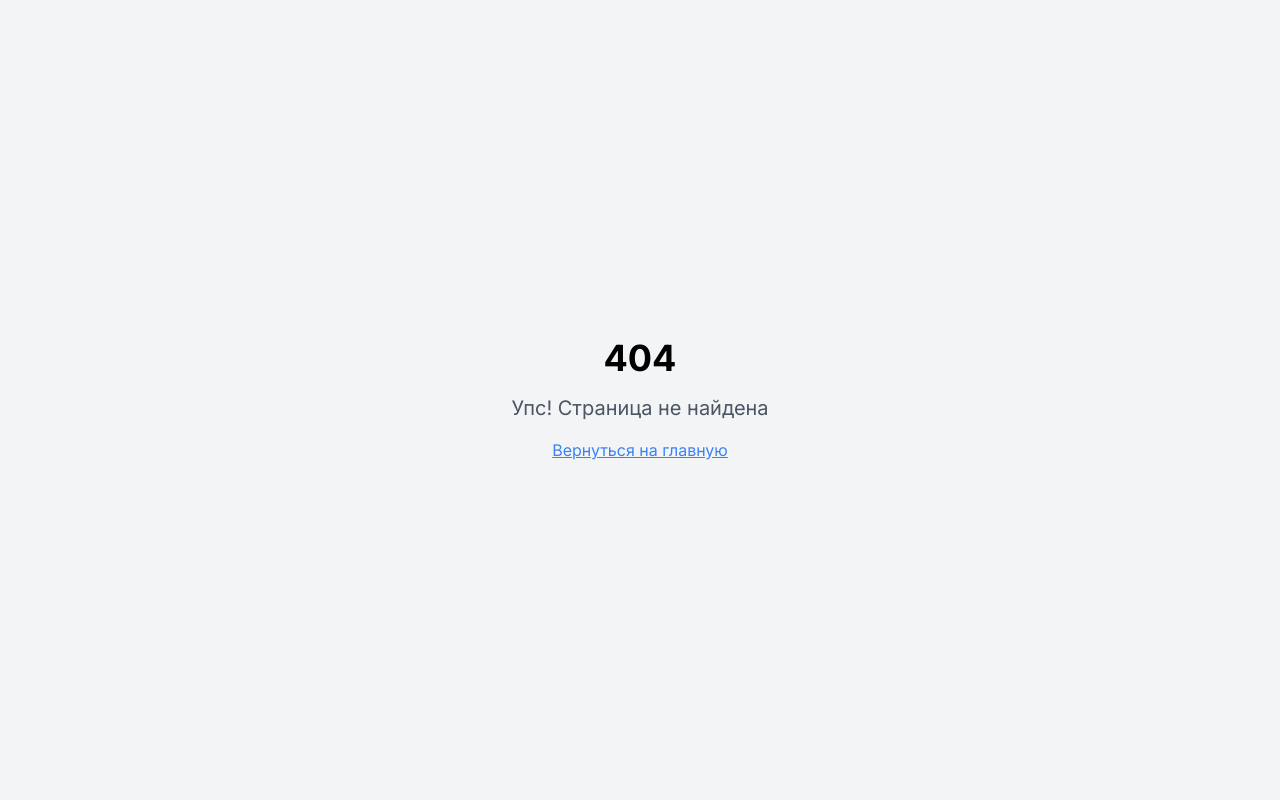
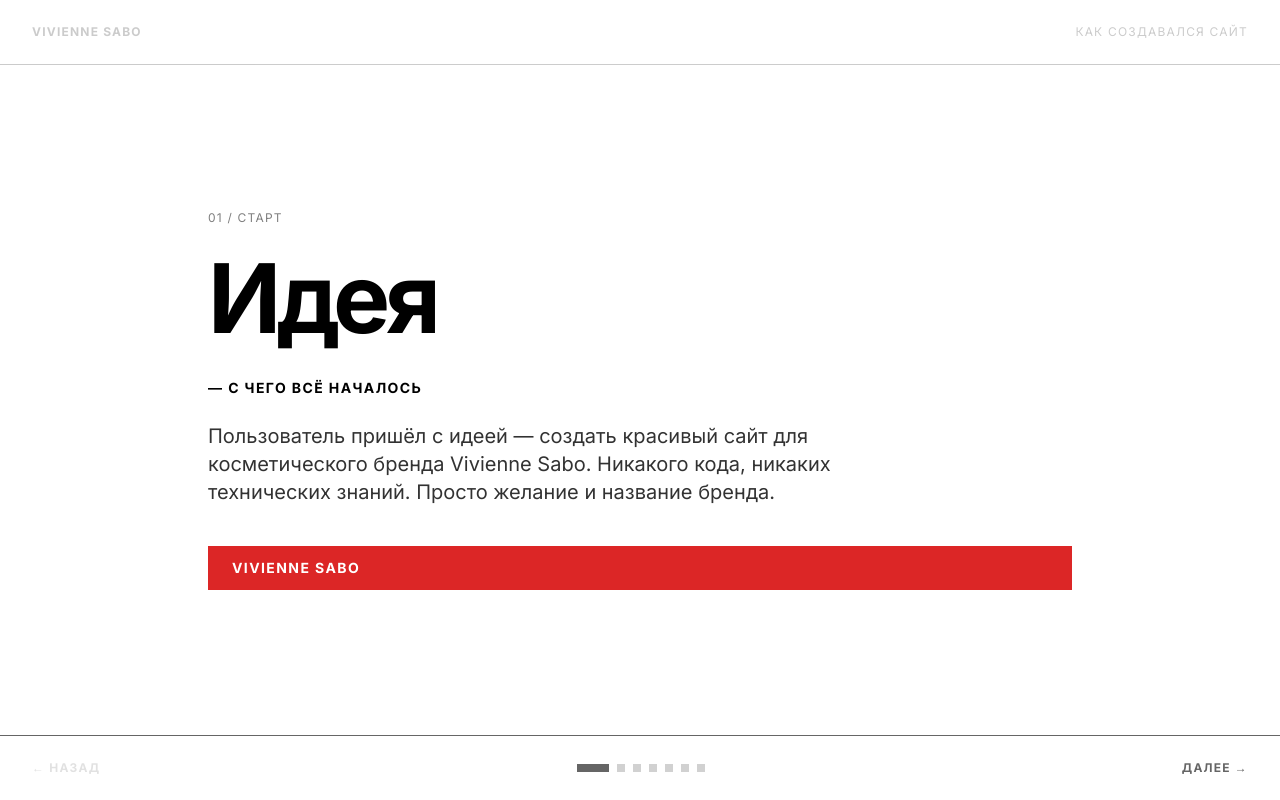
Before and after one commit to pr-poehali-dev/data-analytics-enhancer, a React (Vite) app: page /presentation in a window 1280 px wide. Before the commit this address had no page. Built offline with nearby package versions, Linux system fonts and the light colour scheme.

Commit message:
feat: add website creation presentation with plan

```diff
--- a/src/App.tsx
+++ b/src/App.tsx
@@ -6,6 +6,7 @@ import { QueryClient, QueryClientProvider } from "@tanstack/react-query";
 import { BrowserRouter, Routes, Route } from "react-router-dom";
 import Index from "./pages/Index";
 import QRPage from "./pages/QRPage";
+import Presentation from "./pages/Presentation";
 import NotFound from "./pages/NotFound";
 
 const queryClient = new QueryClient();
@@ -19,6 +20,7 @@ const App = () => (
         <Routes>
           <Route path="/" element={<Index />} />
           <Route path="/qr" element={<QRPage />} />
+          <Route path="/presentation" element={<Presentation />} />
           {/* ADD ALL CUSTOM ROUTES ABOVE THE CATCH-ALL "*" ROUTE */}
           <Route path="*" element={<NotFound />} />
         </Routes>
--- /dev/null
+++ b/src/pages/Presentation.tsx
@@ -0,0 +1,172 @@
+import { useState } from "react";
+
+const slides = [
+  {
+    id: 1,
+    label: "01 / СТАРТ",
+    title: "Идея",
+    subtitle: "С чего всё началось",
+    content: "Пользователь пришёл с идеей — создать красивый сайт для косметического бренда Vivienne Sabo. Никакого кода, никаких технических знаний. Просто желание и название бренда.",
+    highlight: "Vivienne Sabo",
+    bg: "bg-white",
+    accent: "bg-red-600",
+    textColor: "text-black",
+  },
+  {
+    id: 2,
+    label: "02 / ШАБЛОН",
+    title: "Выбор\nшаблона",
+    subtitle: "Основа для дизайна",
+    content: "Был выбран минималистичный шаблон в стиле швейцарского графического дизайна — GRIDFORM. Чёрный, белый, красный. Строгие сетки и крупная типографика — идеально для люксового бренда.",
+    highlight: "Swiss Grid Style",
+    bg: "bg-black",
+    accent: "bg-red-600",
+    textColor: "text-white",
+  },
+  {
+    id: 3,
+    label: "03 / КОНТЕНТ",
+    title: "Адаптация\nтекстов",
+    subtitle: "Бренд обретает голос",
+    content: "Все тексты переписаны под Vivienne Sabo: заголовки, описания продуктов, блок «О бренде», контакты. Французский шик и парижская элегантность — в каждом слове.",
+    highlight: "Парижский шик",
+    bg: "bg-white",
+    accent: "bg-black",
+    textColor: "text-black",
+  },
+  {
+    id: 4,
+    label: "04 / ФОТО",
+    title: "Генерация\nизображений",
+    subtitle: "Визуальная составляющая",
+    content: "С помощью ИИ были созданы 3 продуктовых изображения: тушь, помада, тени. Все в едином стиле — минимализм, белый фон, профессиональная beauty-съёмка.",
+    highlight: "3 продукта",
+    bg: "bg-red-600",
+    accent: "bg-white",
+    textColor: "text-white",
+  },
+  {
+    id: 5,
+    label: "05 / QR-КОД",
+    title: "QR-код\nи шеринг",
+    subtitle: "Удобный доступ к сайту",
+    content: "По запросу пользователя добавлен QR-код прямо на сайт, а также создана отдельная страница /qr — для распечатки и демонстрации на встречах.",
+    highlight: "/qr страница",
+    bg: "bg-black",
+    accent: "bg-red-600",
+    textColor: "text-white",
+  },
+  {
+    id: 6,
+    label: "06 / ИТОГ",
+    title: "Готовый\nсайт",
+    subtitle: "Результат за один сеанс",
+    content: "Полноценный сайт бренда с навигацией, коллекциями, историей бренда, формой контактов и QR-кодом. Без единой строчки кода со стороны пользователя.",
+    highlight: "0 строк кода",
+    bg: "bg-white",
+    accent: "bg-red-600",
+    textColor: "text-black",
+  },
+  {
+    id: 7,
+    label: "07 / ПЛАН",
+    title: "Что дальше?",
+    subtitle: "Дорожная карта",
+    content: null,
+    steps: [
+      { num: "1", text: "Подключить форму — заявки на почту" },
+      { num: "2", text: "Добавить реальные фото продуктов" },
+      { num: "3", text: "Привязать свой домен viviennesabo.ru" },
+      { num: "4", text: "Запустить каталог с фильтрами" },
+      { num: "5", text: "Настроить SEO и продвижение" },
+    ],
+    highlight: null,
+    bg: "bg-black",
+    accent: "bg-red-600",
+    textColor: "text-white",
+  },
+];
+
+export default function Presentation() {
+  const [current, setCurrent] = useState(0);
+
+  const slide = slides[current];
+  const isLast = current === slides.length - 1;
+
+  return (
+    <div className={`min-h-screen ${slide.bg} ${slide.textColor} transition-colors duration-500 flex flex-col`}>
+      {/* Top bar */}
+      <div className="flex justify-between items-center px-8 py-6 border-b border-current opacity-20">
+        <span className="text-xs uppercase tracking-widest font-bold">Vivienne Sabo</span>
+        <span className="text-xs uppercase tracking-widest">Как создавался сайт</span>
+      </div>
+
+      {/* Slide content */}
+      <div className="flex-1 flex flex-col justify-center px-8 md:px-20 py-12 max-w-5xl mx-auto w-full">
+        <p className="text-xs uppercase tracking-widest mb-6 opacity-50">{slide.label}</p>
+
+        <h1 className="text-6xl md:text-8xl font-bold tracking-tighter leading-none mb-8 whitespace-pre-line">
+          {slide.title}
+        </h1>
+
+        <p className={`text-sm uppercase tracking-widest mb-6 font-bold`}>
+          — {slide.subtitle}
+        </p>
+
+        {slide.content && (
+          <p className="text-lg md:text-xl max-w-2xl leading-relaxed mb-10 opacity-80">
+            {slide.content}
+          </p>
+        )}
+
+        {slide.steps && (
+          <ul className="space-y-4 mb-10">
+            {slide.steps.map((step) => (
+              <li key={step.num} className="flex items-center gap-6">
+                <span className={`w-10 h-10 flex items-center justify-center text-sm font-bold ${slide.accent} ${slide.accent === "bg-red-600" ? "text-white" : "text-black"} shrink-0`}>
+                  {step.num}
+                </span>
+                <span className="text-lg">{step.text}</span>
+              </li>
+            ))}
+          </ul>
+        )}
+
+        {slide.highlight && (
+          <div className={`inline-block px-6 py-3 ${slide.accent} ${slide.accent === "bg-red-600" || slide.accent === "bg-black" ? "text-white" : "text-black"} font-bold text-sm uppercase tracking-widest`}>
+            {slide.highlight}
+          </div>
+        )}
+      </div>
+
+      {/* Navigation */}
+      <div className="flex justify-between items-center px-8 py-6 border-t border-current opacity-60">
+        <button
+          onClick={() => setCurrent((p) => Math.max(0, p - 1))}
+          disabled={current === 0}
+          className="text-xs uppercase tracking-widest disabled:opacity-20 hover:opacity-60 transition-opacity font-bold"
+        >
+          ← Назад
+        </button>
+
+        <div className="flex gap-2">
+          {slides.map((_, i) => (
+            <button
+              key={i}
+              onClick={() => setCurrent(i)}
+              className={`w-2 h-2 transition-all ${i === current ? "w-8 bg-current" : "bg-current opacity-30"}`}
+            />
+          ))}
+        </div>
+
+        <button
+          onClick={() => !isLast && setCurrent((p) => p + 1)}
+          disabled={isLast}
+          className="text-xs uppercase tracking-widest disabled:opacity-20 hover:opacity-60 transition-opacity font-bold"
+        >
+          Далее →
+        </button>
+      </div>
+    </div>
+  );
+}
```
